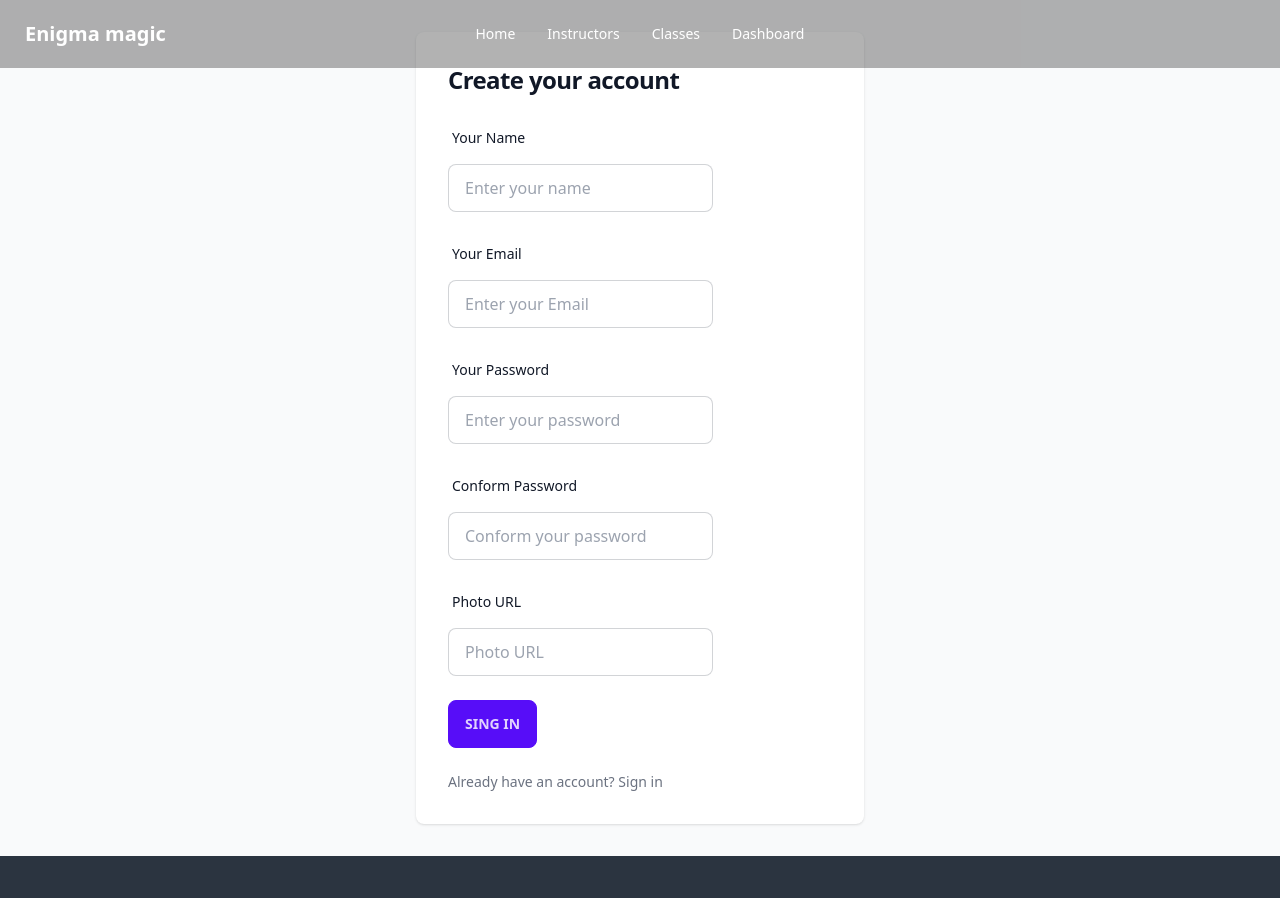
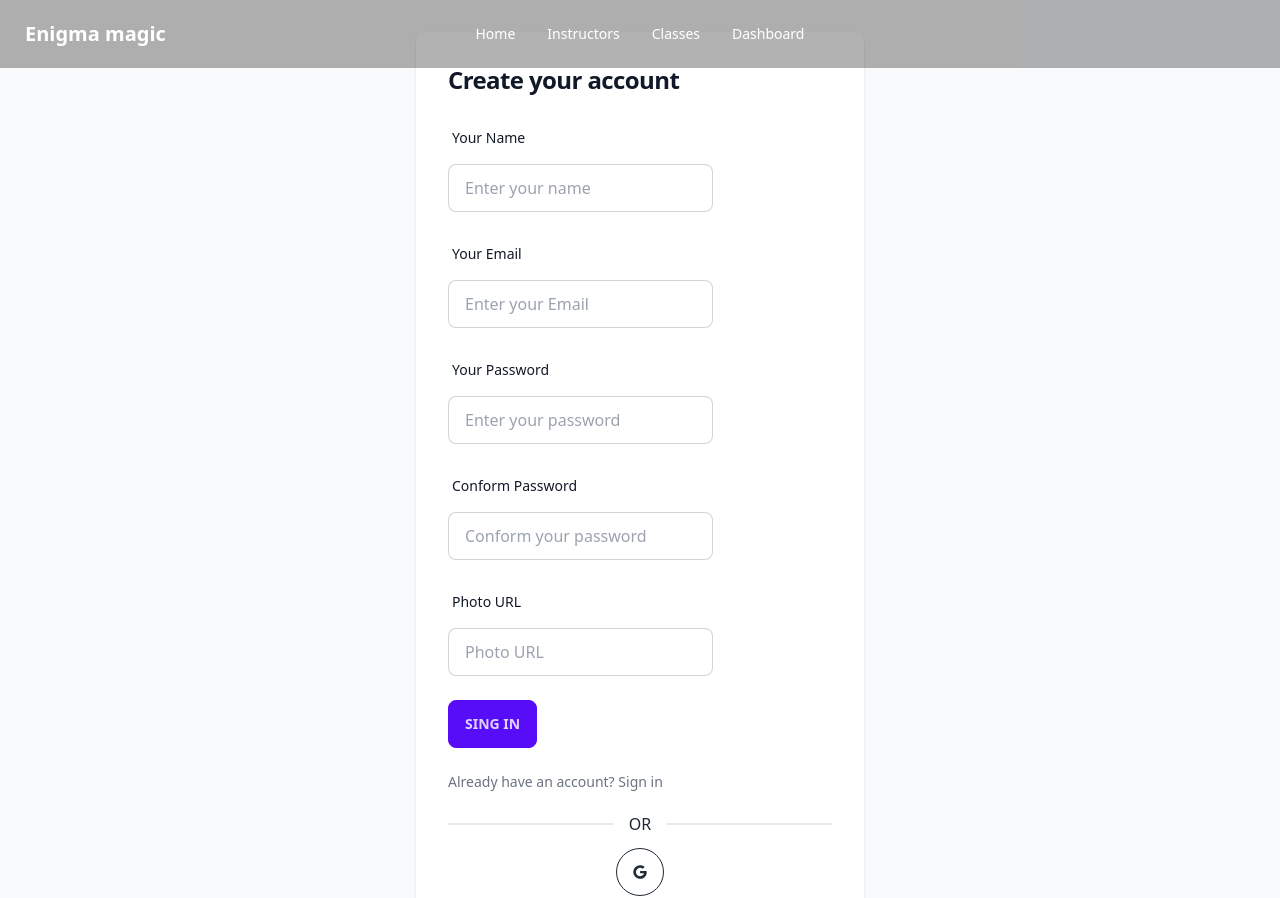
Before and after one commit to XZonRexA1/enigma-magic-client, a React (Vite) app: page /signup in a window 1280 px wide. Shown: the top 898 px of the page. Built offline with nearby package versions, Linux system fonts and the light colour scheme; no server answers.

Commit message:
social login functionality added

```diff
--- a/src/components/Login/Login.jsx
+++ b/src/components/Login/Login.jsx
@@ -5,6 +5,7 @@ import { useState } from "react";
 import { FaEye, FaEyeSlash } from "react-icons/fa";
 import useAuth from "../../hooks/useAuth";
 import Swal from "sweetalert2";
+import SocialLogin from "../SocialLogin/SocialLogin";
 
 const Login = () => {
   // sing in
@@ -132,6 +133,7 @@ const Login = () => {
                     Sign up
                   </Link>
                 </p>
+                <SocialLogin></SocialLogin>
               </form>
             </div>
           </div>
--- a/src/components/SignUp/SignUp.jsx
+++ b/src/components/SignUp/SignUp.jsx
@@ -3,6 +3,7 @@ import { useForm } from "react-hook-form";
 import useAuth from "../../hooks/useAuth";
 import Swal from "sweetalert2";
 import { Link, useNavigate } from "react-router-dom";
+import SocialLogin from "../SocialLogin/SocialLogin";
 
 const SignUp = () => {
   // react hook form
@@ -183,6 +184,7 @@ const SignUp = () => {
                     Sign in
                   </Link>
                 </p>
+                <SocialLogin></SocialLogin>
               </form>
             </div>
           </div>
--- /dev/null
+++ b/src/components/SocialLogin/SocialLogin.jsx
@@ -0,0 +1,35 @@
+import { FaGoogle } from "react-icons/fa";
+import { useLocation, useNavigate } from "react-router-dom";
+import useAuth from "../../hooks/useAuth";
+
+const SocialLogin = () => {
+  const { googleSingIn } = useAuth();
+  const navigate = useNavigate();
+  const location = useLocation();
+
+  const from = location.state?.from?.pathname || "/";
+
+  const handelGoogleSignIn = () => {
+    googleSingIn().then((result) => {
+      const loggedInUser = result.user;
+      console.log(loggedInUser);
+      navigate(from, { replace: true });
+    });
+  };
+
+  return (
+    <div>
+      <div className="divider">OR</div>
+      <div className="flex justify-center mb-4">
+        <button
+          onClick={handelGoogleSignIn}
+          className="btn btn-circle btn-outline"
+        >
+          <FaGoogle></FaGoogle>
+        </button>
+      </div>
+    </div>
+  );
+};
+
+export default SocialLogin;
```
